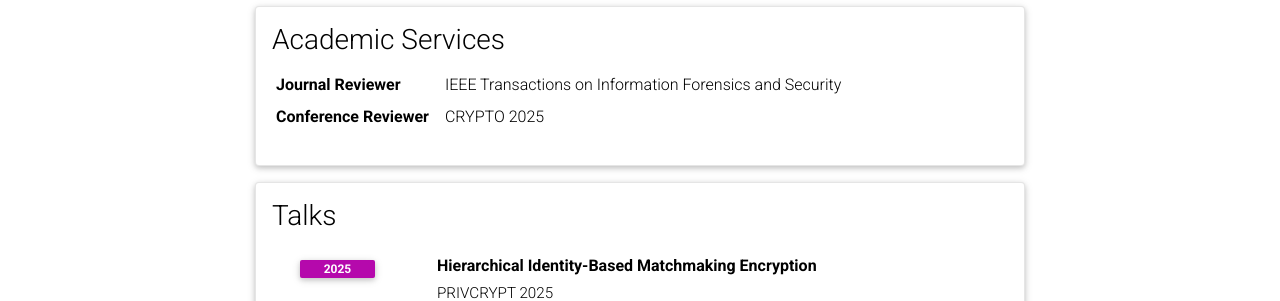
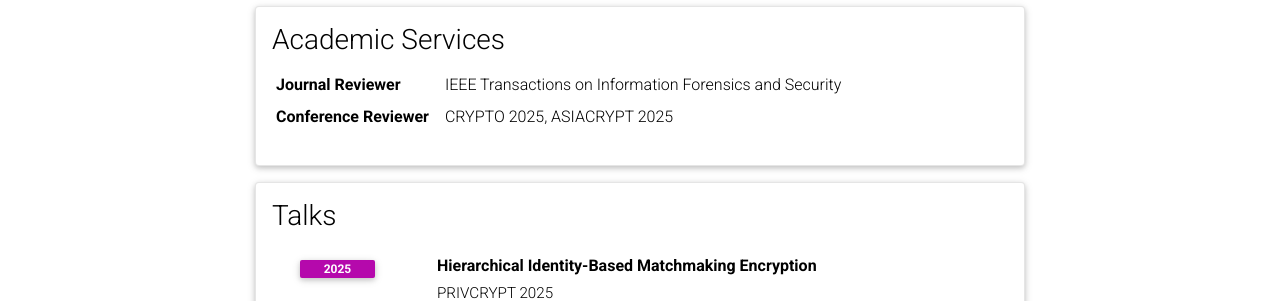
Before and after one commit to csort99/csort99.github.io, a Jekyll site: the page built from _pages/cv.md, in a window 1280 px wide and 900 px high, scrolled down 470 px. Shown: the part 153-454 px from the top of the window. Built offline with Jekyll 4.4.1, drawn with Linux system fonts in a browser that asks for light colours; comment, search, counter and statistics services are not loaded; a style sheet for code colours, icons or effects is not loaded.

Commit message:
Update cv.yml

```diff
--- a/_data/cv.yml
+++ b/_data/cv.yml
@@ -22,7 +22,7 @@
     - name: Journal Reviewer
       value: IEEE Transactions on Information Forensics and Security
     - name: Conference Reviewer
-      value: CRYPTO 2025
+      value: CRYPTO 2025, ASIACRYPT 2025
 
 - title: Talks
   type: time_table
```
